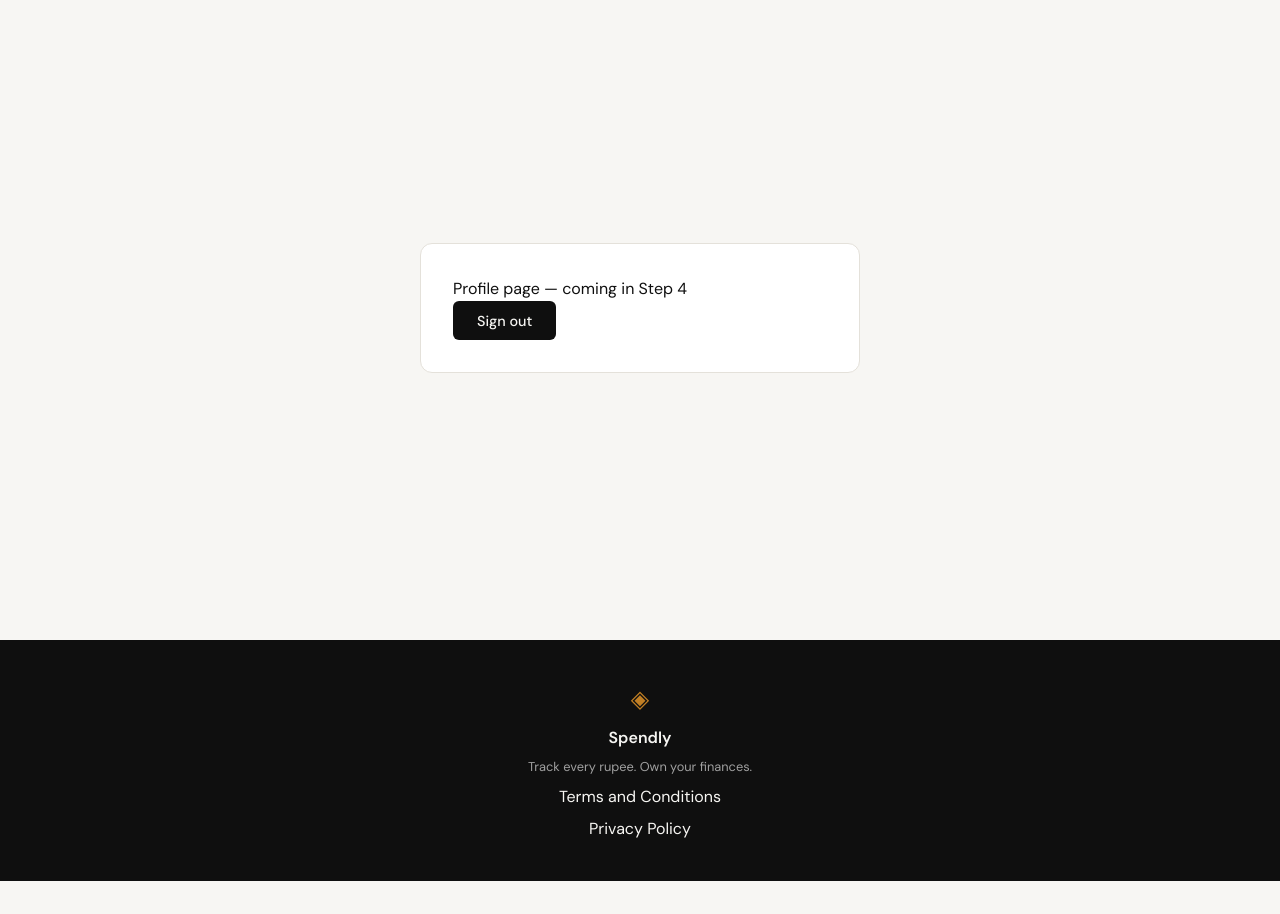
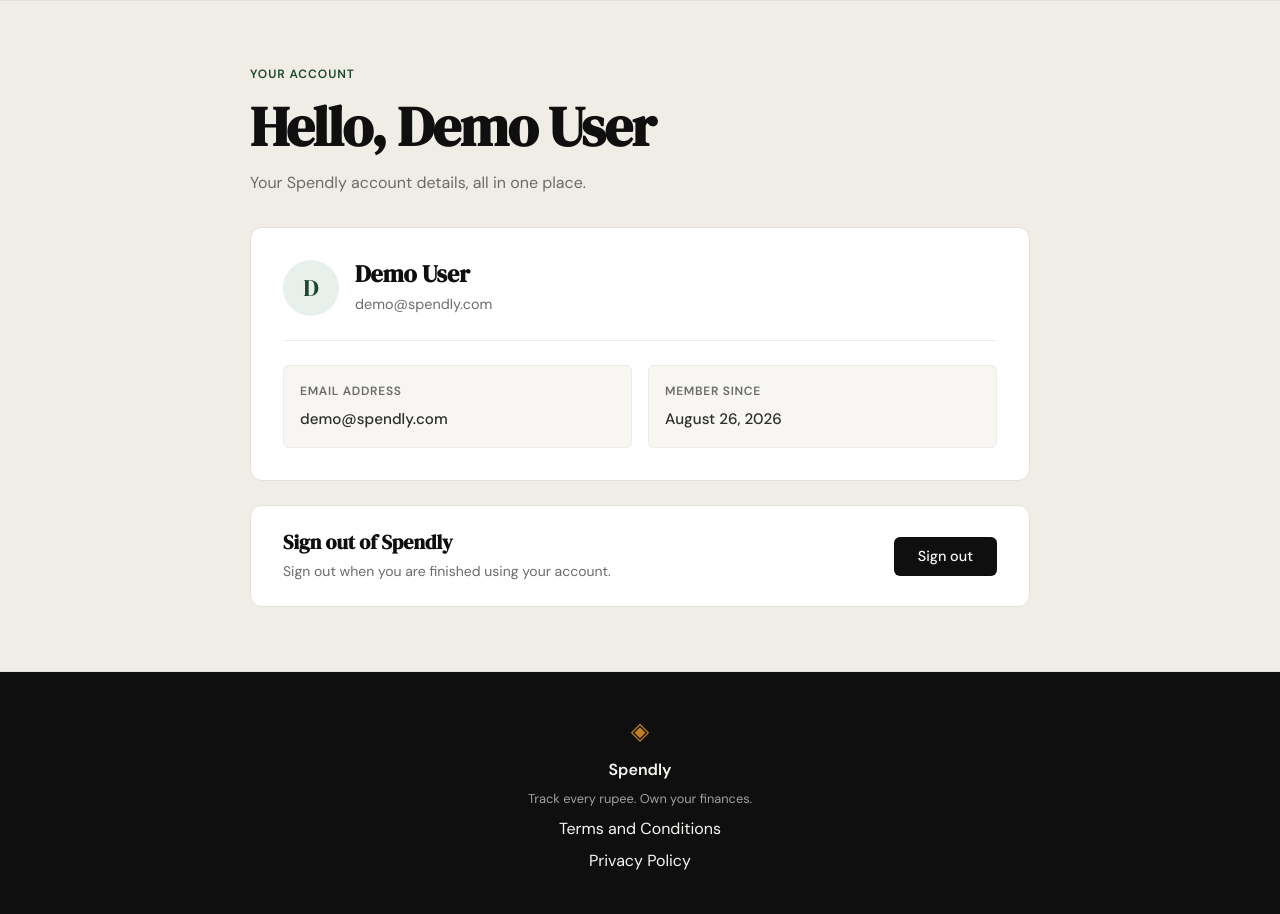
Before and after one commit to krishnaashish75/spendly, a Flask app: page /profile in a window 1280 px wide. Shown: the part 61-975 px from the top of the page. Before the commit the page ends 942 px from the top, so only its background shows below. Run offline with Flask 3, Linux system fonts and the light colour scheme; the visitor is signed in with stand-in values (Sample User, id 1); data comes from the database, SQL or seed files in the repository.

Commit message:
frontend page design

```diff
--- a/app.py
+++ b/app.py
@@ -1,8 +1,15 @@
 import os
+from datetime import datetime
 
 from flask import Flask, redirect, render_template, request, session, url_for
 
-from database.db import authenticate_user, create_user, init_db, seed_db
+from database.db import (
+    authenticate_user,
+    create_user,
+    get_user_profile,
+    init_db,
+    seed_db,
+)
 
 
 app = Flask(__name__)
@@ -10,6 +17,17 @@
     "SPENDLY_SECRET_KEY",
     "development-only-secret-key",
 )
+
+
+@app.template_filter("membership_date")
+def format_membership_date(created_at):
+    try:
+        member_since = datetime.fromisoformat(str(created_at))
+    except (TypeError, ValueError):
+        return created_at
+
+    return f"{member_since.strftime('%B')} {member_since.day}, {member_since.year}"
+
 
 with app.app_context():
     init_db()
@@ -131,7 +149,16 @@
 
 @app.route("/profile")
 def profile():
-    return render_template("profile.html")
+    user_id = session.get("user_id")
+    if not user_id:
+        return redirect(url_for("login"))
+
+    user = get_user_profile(user_id)
+    if not user:
+        session.clear()
+        return redirect(url_for("login"))
+
+    return render_template("profile.html", user=user)
 
 
 @app.route("/expenses/add")
--- a/database/db.py
+++ b/database/db.py
@@ -69,6 +69,22 @@
     except Exception:
         connection.rollback()
         raise
+    finally:
+        connection.close()
+
+
+def get_user_profile(user_id):
+    connection = get_db()
+
+    try:
+        return connection.execute(
+            """
+            SELECT id, name, email, created_at
+            FROM users
+            WHERE id = ?
+            """,
+            (user_id,),
+        ).fetchone()
     finally:
         connection.close()
 
--- /dev/null
+++ b/static/css/profile.css
@@ -0,0 +1,173 @@
+/* ------------------------------------------------------------------ */
+/* Profile page                                                        */
+/* ------------------------------------------------------------------ */
+
+.profile-page {
+    background: var(--paper-warm);
+    border-top: 1px solid var(--border);
+    border-bottom: 1px solid var(--border);
+    padding: 4rem 2rem;
+}
+
+.profile-container {
+    max-width: 780px;
+    margin: 0 auto;
+}
+
+.profile-intro {
+    margin-bottom: 2rem;
+}
+
+.profile-eyebrow {
+    color: var(--accent);
+    font-size: 0.75rem;
+    font-weight: 600;
+    letter-spacing: 0.08em;
+    margin-bottom: 0.75rem;
+    text-transform: uppercase;
+}
+
+.profile-title {
+    color: var(--ink);
+    font-family: var(--font-display);
+    font-size: clamp(2.5rem, 5vw, 3.5rem);
+    letter-spacing: -0.02em;
+    line-height: 1.1;
+    margin-bottom: 0.75rem;
+}
+
+.profile-subtitle {
+    color: var(--ink-muted);
+    font-size: 1rem;
+}
+
+.profile-card {
+    background: var(--paper-card);
+    border: 1px solid var(--border);
+    border-radius: var(--radius-md);
+    padding: 2rem;
+}
+
+.profile-identity {
+    align-items: center;
+    border-bottom: 1px solid var(--border-soft);
+    display: flex;
+    gap: 1rem;
+    min-width: 0;
+    padding-bottom: 1.5rem;
+}
+
+.profile-avatar {
+    align-items: center;
+    background: var(--accent-light);
+    border-radius: 50%;
+    color: var(--accent);
+    display: inline-flex;
+    flex: 0 0 auto;
+    font-family: var(--font-display);
+    font-size: 1.5rem;
+    height: 3.5rem;
+    justify-content: center;
+    width: 3.5rem;
+}
+
+.profile-identity-copy {
+    min-width: 0;
+}
+
+.profile-name {
+    color: var(--ink);
+    font-family: var(--font-display);
+    font-size: 1.5rem;
+    line-height: 1.2;
+    margin-bottom: 0.25rem;
+    overflow-wrap: anywhere;
+}
+
+.profile-email {
+    color: var(--ink-muted);
+    font-size: 0.9rem;
+    overflow-wrap: anywhere;
+}
+
+.profile-details {
+    display: grid;
+    gap: 1rem;
+    grid-template-columns: repeat(2, minmax(0, 1fr));
+    margin-top: 1.5rem;
+}
+
+.profile-detail-card {
+    background: var(--paper);
+    border: 1px solid var(--border-soft);
+    border-radius: var(--radius-sm);
+    min-width: 0;
+    padding: 1rem;
+}
+
+.profile-detail-label {
+    color: var(--ink-muted);
+    font-size: 0.75rem;
+    font-weight: 600;
+    letter-spacing: 0.06em;
+    margin-bottom: 0.35rem;
+    text-transform: uppercase;
+}
+
+.profile-detail-value {
+    color: var(--ink-soft);
+    font-size: 0.95rem;
+    font-weight: 500;
+    overflow-wrap: anywhere;
+}
+
+.profile-actions {
+    align-items: center;
+    background: var(--paper-card);
+    border: 1px solid var(--border);
+    border-radius: var(--radius-md);
+    display: flex;
+    gap: 1.5rem;
+    justify-content: space-between;
+    margin-top: 1.5rem;
+    padding: 1.5rem 2rem;
+}
+
+.profile-actions-title {
+    color: var(--ink);
+    font-family: var(--font-display);
+    font-size: 1.25rem;
+    line-height: 1.2;
+    margin-bottom: 0.35rem;
+}
+
+.profile-actions-copy {
+    color: var(--ink-muted);
+    font-size: 0.875rem;
+}
+
+.profile-sign-out:focus-visible {
+    outline: 2px solid var(--accent-2);
+    outline-offset: 3px;
+}
+
+@media (max-width: 600px) {
+    .profile-page {
+        padding: 3rem 1rem;
+    }
+
+    .profile-card {
+        padding: 1.5rem;
+    }
+
+    .profile-details {
+        grid-template-columns: 1fr;
+    }
+
+    .profile-actions {
+        align-items: flex-start;
+        flex-direction: column;
+        gap: 1rem;
+        padding: 1.5rem;
+    }
+}
--- a/templates/profile.html
+++ b/templates/profile.html
@@ -2,13 +2,49 @@
 
 {% block title %}Profile — Spendly{% endblock %}
 
+{% block head %}
+<link rel="stylesheet" href="{{ url_for('static', filename='css/profile.css') }}">
+{% endblock %}
+
 {% block content %}
-<section class="auth-section">
-    <div class="auth-container">
-        <div class="auth-card">
-            <p>Profile page — coming in Step 4</p>
+<section class="profile-page" aria-labelledby="profile-title">
+    <div class="profile-container">
+        <div class="profile-intro">
+            <p class="profile-eyebrow">Your account</p>
+            <h1 class="profile-title" id="profile-title">Hello, {{ user.name }}</h1>
+            <p class="profile-subtitle">Your Spendly account details, all in one place.</p>
+        </div>
+
+        <div class="profile-card">
+            <div class="profile-identity">
+                <span class="profile-avatar" aria-hidden="true">{{ user.name[0] | upper }}</span>
+                <div class="profile-identity-copy">
+                    <h2 class="profile-name">{{ user.name }}</h2>
+                    <p class="profile-email">{{ user.email }}</p>
+                </div>
+            </div>
+
+            <dl class="profile-details">
+                <div class="profile-detail-card">
+                    <dt class="profile-detail-label">Email address</dt>
+                    <dd class="profile-detail-value">{{ user.email }}</dd>
+                </div>
+                <div class="profile-detail-card">
+                    <dt class="profile-detail-label">Member since</dt>
+                    <dd class="profile-detail-value">
+                        <time datetime="{{ user.created_at[:10] }}">{{ user.created_at | membership_date }}</time>
+                    </dd>
+                </div>
+            </dl>
+        </div>
+
+        <div class="profile-actions">
+            <div>
+                <h2 class="profile-actions-title">Sign out of Spendly</h2>
+                <p class="profile-actions-copy">Sign out when you are finished using your account.</p>
+            </div>
             <form action="{{ url_for('logout') }}" method="GET">
-                <button type="submit" class="btn-primary">Sign out</button>
+                <button type="submit" class="btn-primary profile-sign-out">Sign out</button>
             </form>
         </div>
     </div>
```
Also changed, not shown: tests/test_authentication.py (+0 -12 lines), tests/test_profile.py (added, +132 -0 lines), .claude/specs/04-frontend-page-design.md (added).
